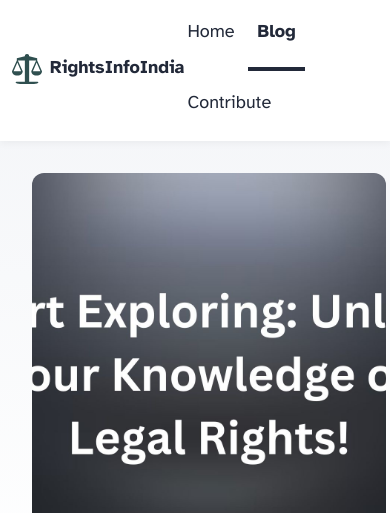
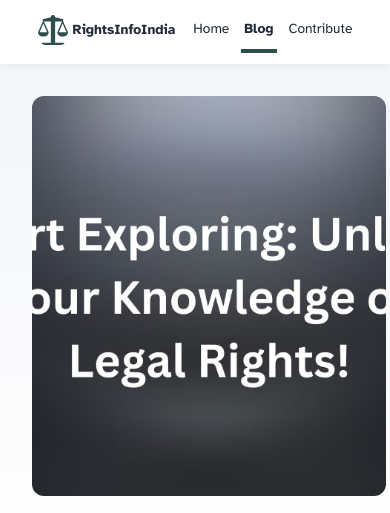
Before and after one commit to 23Aryansharma11/rightsInfoIndia, an Astro site: page /blog in a window 390 px wide. Shown: the top 513 px of the page. Built offline with nearby package versions, Linux system fonts and the light colour scheme; Astro itself is replaced by a stand-in of ours.

Commit message:
fix: navbar responsive

```diff
--- a/src/components/Header.astro
+++ b/src/components/Header.astro
@@ -20,9 +20,7 @@ import Icon from "../icons/icon.svg";
     </div>
     <div class="social-links">
       <a href="mailto:rightsinfoind@gmail.com" target="_blank">
-        <span class="sr-only">Go to Rights info india Gmail id</span>
-        <!--?xml version="1.0" encoding="utf-8"?-->
-        <!-- Uploaded to: SVG Repo, www.svgrepo.com, Generator: SVG Repo Mixer Tools -->
+        <span class="sr-only">Go to Rights Info India Gmail ID</span>
         <svg
           fill="#000000"
           width="32"
@@ -38,39 +36,44 @@ import Icon from "../icons/icon.svg";
         </svg>
       </a>
       <a href="https://x.com/23aryansharma11" target="_blank">
-        <span class="sr-only">Follow t he developer on Twitter</span>
-        <svg viewBox="0 0 16 16" aria-hidden="true" width="32" height="32"
-          ><path
+        <span class="sr-only">Follow the developer on Twitter</span>
+        <svg viewBox="0 0 16 16" aria-hidden="true" width="32" height="32">
+          <path
             fill="currentColor"
             d="M5.026 15c6.038 0 9.341-5.003 9.341-9.334 0-.14 0-.282-.006-.422A6.685 6.685 0 0 0 16 3.542a6.658 6.658 0 0 1-1.889.518 3.301 3.301 0 0 0 1.447-1.817 6.533 6.533 0 0 1-2.087.793A3.286 3.286 0 0 0 7.875 6.03a9.325 9.325 0 0 1-6.767-3.429 3.289 3.289 0 0 0 1.018 4.382A3.323 3.323 0 0 1 .64 6.575v.045a3.288 3.288 0 0 0 2.632 3.218 3.203 3.203 0 0 1-.865.115 3.23 3.23 0 0 1-.614-.057 3.283 3.283 0 0 0 3.067 2.277A6.588 6.588 0 0 1 .78 13.58a6.32 6.32 0 0 1-.78-.045A9.344 9.344 0 0 0 5.026 15z"
-          ></path></svg
-        >
+          ></path>
+        </svg>
       </a>
       <a
         href="https://github.com/23Aryansharma11/rightsInfoIndia"
         target="_blank"
       >
-        <span class="sr-only">Go to Rights info india GitHub repo</span>
-        <svg viewBox="0 0 16 16" aria-hidden="true" width="32" height="32"
-          ><path
+        <span class="sr-only">Go to Rights Info India GitHub repo</span>
+        <svg viewBox="0 0 16 16" aria-hidden="true" width="32" height="32">
+          <path
             fill="currentColor"
             d="M8 0C3.58 0 0 3.58 0 8c0 3.54 2.29 6.53 5.47 7.59.4.07.55-.17.55-.38 0-.19-.01-.82-.01-1.49-2.01.37-2.53-.49-2.69-.94-.09-.23-.48-.94-.82-1.13-.28-.15-.68-.52-.01-.53.63-.01 1.08.58 1.23.82.72 1.21 1.87.87 2.33.66.07-.52.28-.87.51-1.07-1.78-.2-3.64-.89-3.64-3.95 0-.87.31-1.59.82-2.15-.08-.2-.36-1.02.08-2.12 0 0 .67-.21 2.2.82.64-.18 1.32-.27 2-.27.68 0 1.36.09 2 .27 1.53-1.04 2.2-.82 2.2-.82.44 1.1.16 1.92.08 2.12.51.56.82 1.27.82 2.15 0 3.07-1.87 3.75-3.65 3.95.29.25.54.73.54 1.48 0 1.07-.01 1.93-.01 2.2 0 .21.15.46.55.38A8.012 8.012 0 0 0 16 8c0-4.42-3.58-8-8-8z"
-          ></path></svg
-        >
+          ></path>
+        </svg>
       </a>
     </div>
   </nav>
 </header>
+
 <style>
+  :root {
+    --black: 0, 0, 0;
+    --accent: #fcba04;
+  }
+
   header {
     margin: 0;
     padding: 0 1em;
     background: white;
-    box-shadow: 0 2px 8px rgba(var(--black), 5%);
-    transition: all;
-    transition-property: all;
-    transition-timing-function: ease-in-out;
+    box-shadow: 0 2px 8px rgba(var(--black), 0.05);
+    transition: all 0.3s ease-in-out;
   }
+
   h2 {
     margin: 0;
     font-size: 1em;
@@ -83,27 +86,56 @@ import Icon from "../icons/icon.svg";
     align-items: center;
     gap: 0.5rem;
     text-decoration: none;
+    color: var(--black);
   }
+
   nav {
     display: flex;
     align-items: center;
     justify-content: space-between;
   }
+
+  .internal-links {
+    display: flex;
+    gap: 1em;
+  }
+
+  .social-links,
+  .social-links a {
+    display: flex;
+    gap: 1em;
+    align-items: center;
+  }
+
   nav a {
     padding: 1em 0.5em;
     color: var(--black);
     border-bottom: 4px solid transparent;
     text-decoration: none;
   }
+
   nav a.active {
     text-decoration: none;
-    border-bottom-color: var(--accent);
+    border-bottom-color: var(--primary-color);
   }
-  .social-links,
-  .social-links a {
-    display: flex;
-  }
+
+  /* Responsive adjustments */
   @media (max-width: 720px) {
+    nav {
+      font-size: 0.9em;
+      padding: 0.5em 1em;
+    }
+    h2 a,
+    h2 a.active {
+      gap: 0.3rem;
+    }
+    nav a {
+      padding: 0.5em 0.25em;
+      font-size: 0.85em;
+    }
+    .internal-links {
+      gap: 0.5rem;
+    }
     .social-links {
       display: none;
     }
--- a/src/components/HeaderLink.astro
+++ b/src/components/HeaderLink.astro
@@ -1,23 +1,30 @@
 ---
 import type { HTMLAttributes } from 'astro/types';
 
-type Props = HTMLAttributes<'a'>;
+type Props = HTMLAttributes<'a'> & {
+  href: string;
+};
 
-const { href, class: className, ...props } = Astro.props;
+const { href, class: className, ...rest } = Astro.props;
+const { pathname } = Astro.url;
+const isActive = href === pathname || (href === '/' && pathname === '/');
 
-const { pathname } = Astro.url;
-const subpath = pathname.match(/[^\/]+/g);
-const isActive = href === pathname || href === '/' + subpath?.[0];
 ---
 
-<a href={href} class:list={[className, { active: isActive }]} {...props}>
+<a
+  href={href}
+  class:list={[className, { active: isActive }]}
+  {...rest}
+>
   <slot />
 </a>
+
 <style>
   a {
     display: inline-block;
     text-decoration: none;
   }
+
   a.active {
     font-weight: bolder;
     text-decoration: underline;
```
Lines whose indentation alone changed are shown as unchanged.
